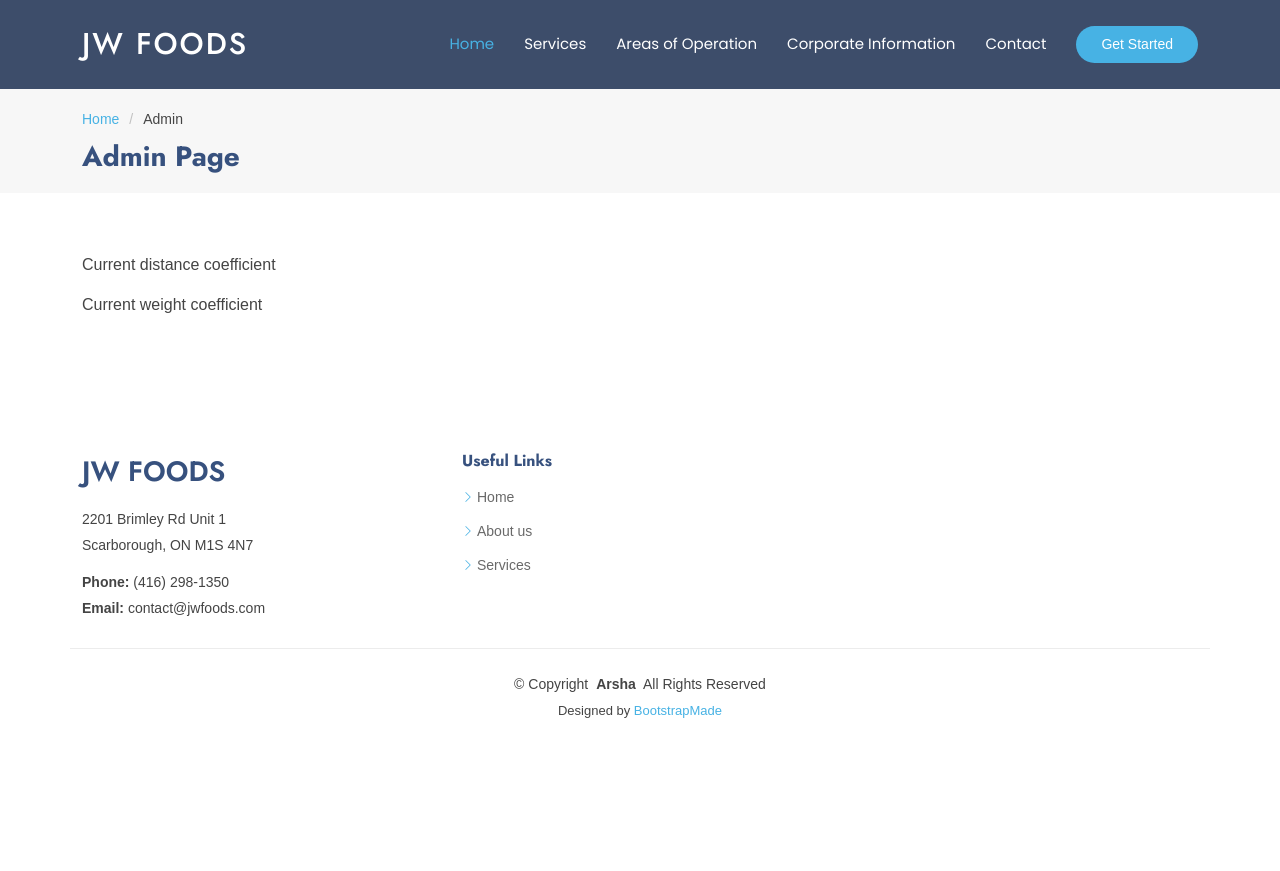
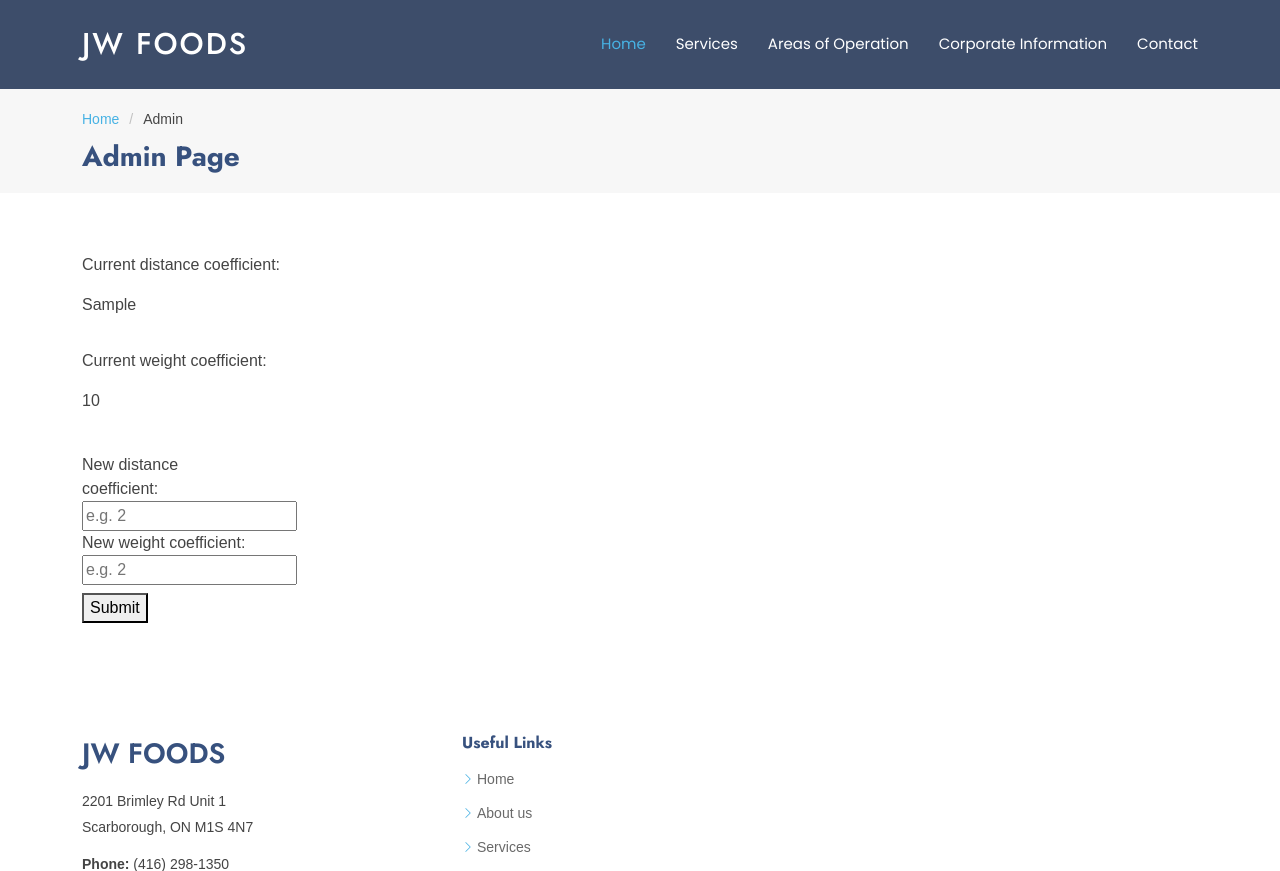
Before and after one commit to lindan4/jwf-ft, a Flask app: template app/templates/admin.html in a window 1280 px wide. Shown: the top 871 px of the page. Before the commit the page ends 718 px from the top, so only its background shows below. Run offline with Flask 3, Linux system fonts and the light colour scheme; the template is opened without the code that fills it: most values are stand-ins (such as "Sample title", 1, 10 or a date in 2020); some libraries are stand-ins or nearby versions.

Commit message:
Done with admin page.

```diff
--- /dev/null
+++ b/app/static/assets/js/admin.js
@@ -0,0 +1,29 @@
+$(document).ready(function () {
+  $("#status-message").hide();
+
+  $("#submit-new-coefficients-btn").click(function () {
+    // Get distance coefficient
+    let newDistanceCoefficient = $("#new-distance-coefficient");
+
+    // Get weight coefficient
+    let newWeightCoefficient = $("#new-weight-coefficient");
+
+    $.post(
+      "/admin/update_coefficients",
+      {
+        new_distance_coefficient: newDistanceCoefficient.val(),
+        new_weight_coefficient: newWeightCoefficient.val(),
+      },
+      function (data) {
+        $("#distance-coefficient-val").text(newDistanceCoefficient.val());
+        $("#weight-coefficient-val").text(newWeightCoefficient.val());
+
+        newDistanceCoefficient.text("");
+        newWeightCoefficient.text("");
+
+        $("#status-message").text(data.message);
+        $("#status-message").show();
+      }
+    );
+  });
+});
--- a/app/templates/admin.html
+++ b/app/templates/admin.html
@@ -7,6 +7,8 @@
   <title>Starter Page - Arsha Bootstrap Template</title>
   <meta content="" name="description">
   <meta content="" name="keywords">
+
+  <script src="https://ajax.googleapis.com/ajax/libs/jquery/3.7.1/jquery.min.js"></script>
 
   <!-- Favicons -->
   <link href="{{ url_for('static', filename='assets/img/favicon.png') }}" rel="icon">
@@ -57,9 +59,6 @@
         </ul>
         <i class="mobile-nav-toggle d-xl-none bi bi-list"></i>
       </nav>
-
-      <a class="btn-getstarted" href="#about">Get Started</a>
-
     </div>
   </header>
 
@@ -82,13 +81,24 @@
     <section id="starter-section" class="starter-section section">
 
       <div class="container" data-aos="fade-up">
-        <div>
-          <p>Current distance coefficient</p>
-          <p>Current weight coefficient</p>
+        <div class="row">
+          <p>Current distance coefficient: <p id="distance-coefficient-val">{{ distance_coefficient }}</p></p>
+          <p>Current weight coefficient: <p id="weight-coefficient-val">{{ weight_coefficient }}</p></p>
         </div>
 
-        <div class="mt-4">
+        <div class="row d-flex flex-direction-column mt-2">
 
+          <div class="col-sm-2">
+            <label for="new-distance-coefficient">New distance coefficient:</label>
+            <input id="new-distance-coefficient" type="number" placeholder="e.g. 2" />
+
+            <label for="new-weight-coefficient mt-2">New weight coefficient:</label>
+            <input id="new-weight-coefficient" type="number" placeholder="e.g. 2" />
+
+            <button class="calculate-cost-btn mt-2" id="submit-new-coefficients-btn">Submit</button>
+          </div>
+
+          <p class="mt-3" id="status-message">The values have been successfully changed.</p>
 
         </div>
 
@@ -154,7 +164,7 @@
 
   <!-- Main JS File -->
   <script src="{{ url_for('static', filename='assets/js/main.js') }}"></script>
-
+  <script src="{{ url_for('static', filename='assets/js/admin.js') }}"></script>
 </body>
 
 </html>
```
Also changed, not shown: app/__init__.py (+8 -1 lines).
